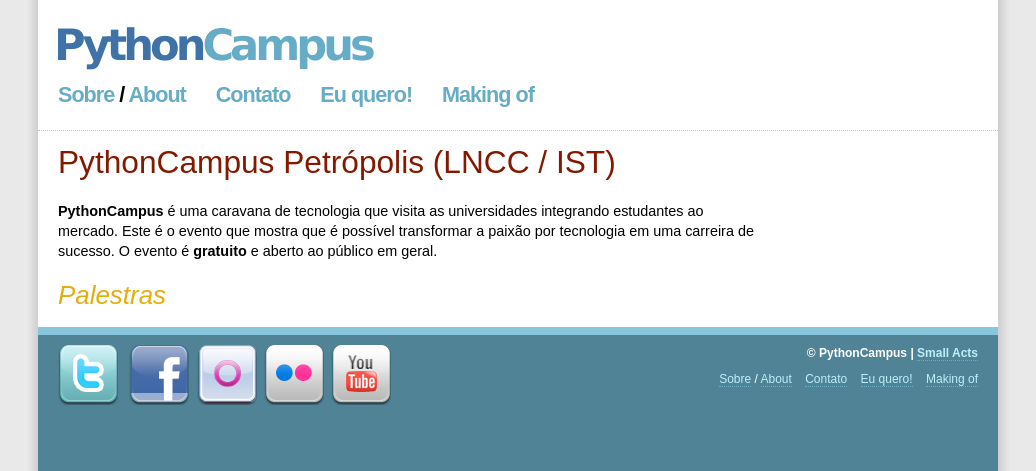
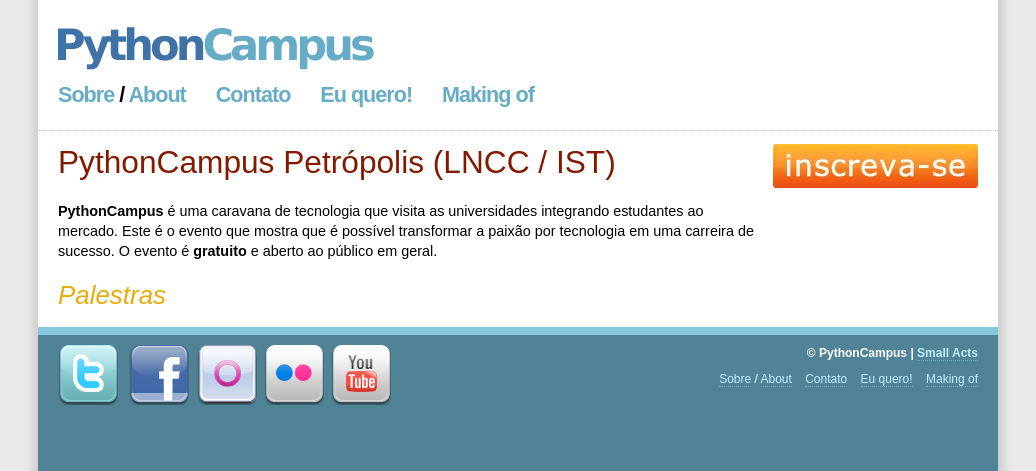
Before and after one commit to flavioamieiro/pythoncampus, a Django app: template templates/event.html in a window 1280 px wide. Shown: the top 471 px of the page, without its empty margins (122-1158 px from the left). Run offline with Django 3.2, Linux system fonts and the light colour scheme; the template is opened without the code that fills it, so the values that code supplies are empty; parts of the project's set-up code (start-up, migrations or seed data) failed here and were passed over; some libraries are stand-ins or nearby versions.

Commit message:
Added subscription button

```diff
--- a/public/media/css/styles.css
+++ b/public/media/css/styles.css
@@ -362,6 +362,21 @@
 }
 
 /*
+Sidebar
+*/
+
+#sidebar {
+    float: right;
+}
+
+#sidebar a,
+#sidebar a:hover,
+#sidebar a:link,
+#sidebar a:active,
+#sidebar a:visited {
+    border: none;
+}
+/*
 Footer
 */
 
--- a/templates/event.html
+++ b/templates/event.html
@@ -3,6 +3,10 @@
 {% block subtitle %}PythonCampus Petrópolis{% endblock subtitle %}
 
 {% block content %}
+<div id="sidebar">
+  <a href="{% url signup %}"><img src="{{ MEDIA_URL }}images/btn_inscrevase_grande.jpg"></a>
+</div>
+
 <div id="talks">
 
 <h1>PythonCampus Petrópolis (LNCC / IST)</h1>
```
Also changed, not shown: public/media/images/btn_inscrevase_grande.jpg (added).
